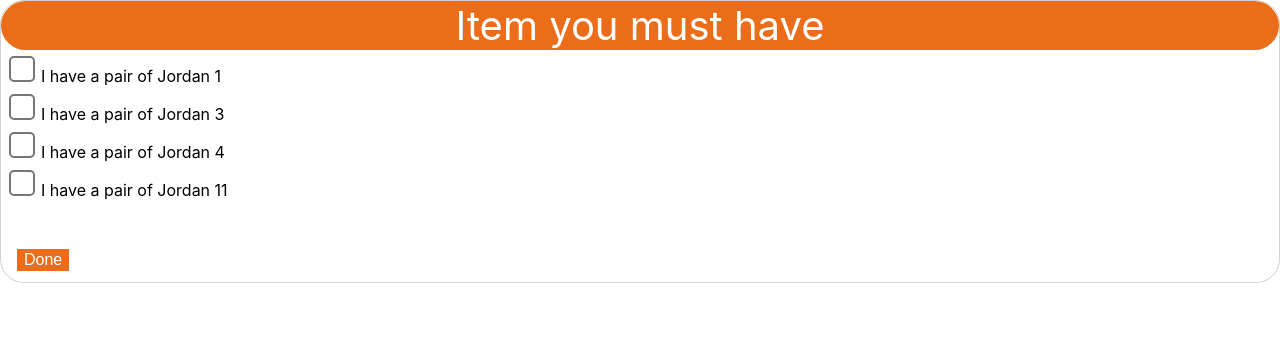
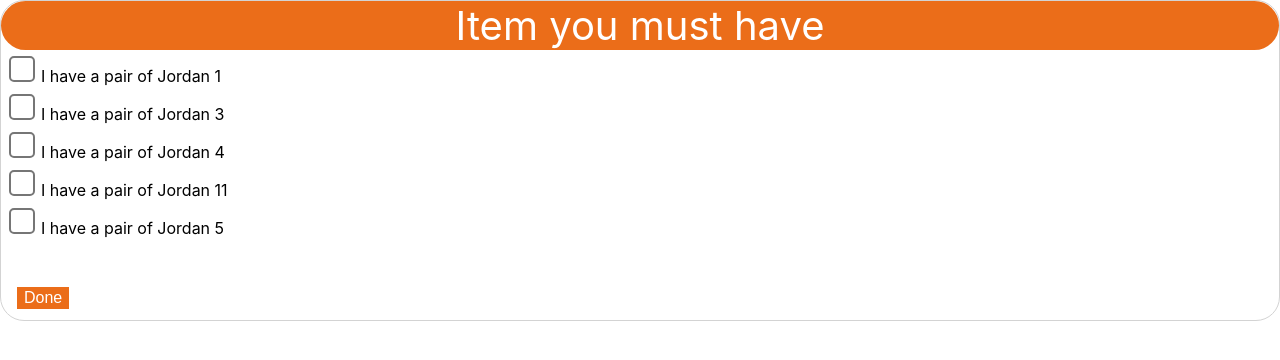
Before and after one commit to DavidKhoi17/React2, a React (Create React App) app: page / in a window 1280 px wide. Shown: the top 360 px of the page. Built offline with nearby package versions, Linux system fonts and the light colour scheme.

Commit message:
added id 5

```diff
--- a/src/App.js
+++ b/src/App.js
@@ -22,6 +22,10 @@
       {
         id: 4,
         text: 'I have a pair of Jordan 11'
+      },
+      {
+        id: 5,
+        text: 'I have a pair of Jordan 5'
       }
     ]
   }
```
